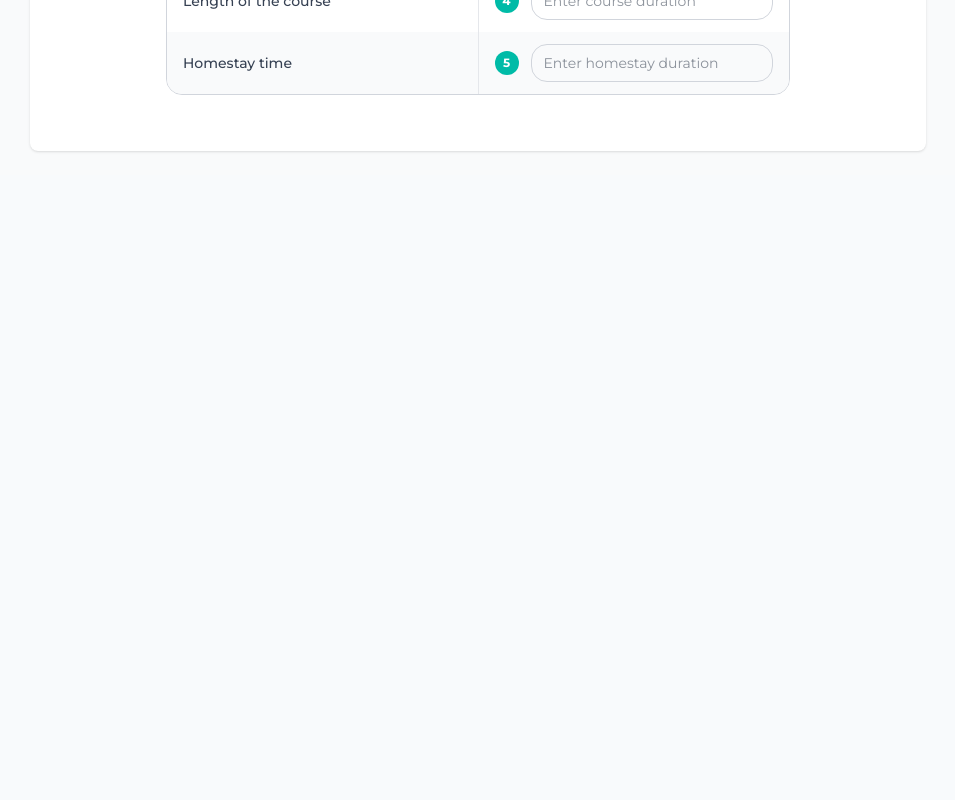
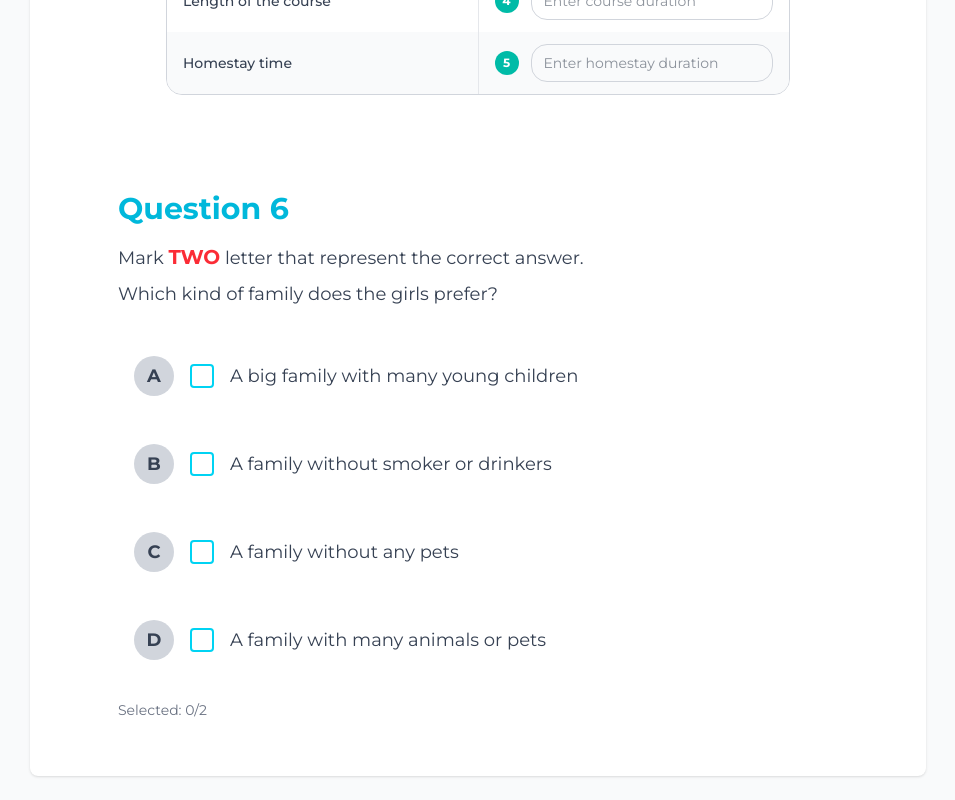
Before and after one commit to GoktugMuratDemir/exams, a Next.js app: page /exams/simulation/listening in a window 1280 px wide. Shown: the part 822-1622 px from the top of the page, without its empty margins (162-1117 px from the left). Before the commit the page ends 997 px from the top, so only its background shows below. Built offline with nearby package versions, Linux system fonts and the light colour scheme.

Commit message:
Question 6 section compalted

```diff
--- a/src/app/exams/simulation/listening/page.tsx
+++ b/src/app/exams/simulation/listening/page.tsx
@@ -2,6 +2,7 @@
 
 import Header from "./sections/header";
 import Questions1To5Section from "./sections/questions-1-to-5-section";
+import Questions6Section from "./sections/questions-6-section";
 
 export default function ListeningPage() {
   const handleSubmit = () => {
@@ -42,6 +43,11 @@ export default function ListeningPage() {
             </div>
 
             <Questions1To5Section />
+
+            {/* Questions 6 Section */}
+            <div className="mt-12">
+              <Questions6Section />
+            </div>
           </div>
         </div>
       </div>
--- /dev/null
+++ b/src/app/exams/simulation/listening/sections/questions-6-section.tsx
@@ -0,0 +1,116 @@
+"use client";
+
+import React, { useState } from "react";
+
+interface Option {
+  id: string;
+  text: string;
+}
+
+const Questions6Section = () => {
+  const [selectedAnswers, setSelectedAnswers] = useState<string[]>([]);
+
+  const options: Option[] = [
+    { id: "A", text: "A big family with many young children" },
+    { id: "B", text: "A family without smoker or drinkers" },
+    { id: "C", text: "A family without any pets" },
+    { id: "D", text: "A family with many animals or pets" },
+  ];
+
+  const handleOptionToggle = (optionId: string) => {
+    setSelectedAnswers((prev) => {
+      if (prev.includes(optionId)) {
+        return prev.filter((id) => id !== optionId);
+      } else {
+        // Limit to 2 selections as per the instruction "Mark TWO letter"
+        if (prev.length < 2) {
+          return [...prev, optionId];
+        }
+        return prev;
+      }
+    });
+  };
+
+  return (
+    <div className="max-w-3xl mx-auto p-6 bg-white">
+      {/* Question Header */}
+      <div className="mb-8">
+        <h2 className="text-3xl font-bold text-cyan-500 mb-4">Question 6</h2>
+
+        {/* Instructions */}
+        <p className="text-lg text-gray-700 mb-2">
+          Mark <span className="text-red-500 font-bold text-xl">TWO</span>{" "}
+          letter that represent the correct answer.
+        </p>
+
+        {/* Question Text */}
+        <p className="text-lg text-gray-700 mb-6">
+          Which kind of family does the girls prefer?
+        </p>
+      </div>
+
+      {/* Options */}
+      <div className="space-y-4">
+        {options.map((option) => (
+          <div
+            key={option.id}
+            className="flex items-center gap-4 p-4 hover:bg-gray-50 rounded-lg transition-colors cursor-pointer"
+            onClick={() => handleOptionToggle(option.id)}
+          >
+            {/* Option Letter Circle */}
+            <div className="w-10 h-10 bg-gray-300 text-gray-700 rounded-full flex items-center justify-center text-lg font-bold flex-shrink-0">
+              {option.id}
+            </div>
+
+            {/* Checkbox */}
+            <div className="relative">
+              <div
+                className={`w-6 h-6 border-2 border-cyan-400 rounded flex items-center justify-center transition-colors ${
+                  selectedAnswers.includes(option.id)
+                    ? "bg-cyan-400"
+                    : "bg-white"
+                }`}
+              >
+                {selectedAnswers.includes(option.id) && (
+                  <svg
+                    className="w-4 h-4 text-white"
+                    fill="currentColor"
+                    viewBox="0 0 20 20"
+                  >
+                    <path
+                      fillRule="evenodd"
+                      d="M16.707 5.293a1 1 0 010 1.414l-8 8a1 1 0 01-1.414 0l-4-4a1 1 0 011.414-1.414L8 12.586l7.293-7.293a1 1 0 011.414 0z"
+                      clipRule="evenodd"
+                    />
+                  </svg>
+                )}
+              </div>
+            </div>
+
+            {/* Option Text */}
+            <p className="text-lg text-gray-700 flex-1 select-none">
+              {option.text}
+            </p>
+          </div>
+        ))}
+      </div>
+
+      {/* Selection Counter */}
+      <div className="mt-6 text-sm text-gray-500">
+        Selected: {selectedAnswers.length}/2
+        {selectedAnswers.length === 2 && (
+          <span className="ml-2 text-green-600 font-medium">
+            ✓ Two answers selected
+          </span>
+        )}
+        {selectedAnswers.length > 0 && selectedAnswers.length < 2 && (
+          <span className="ml-2 text-orange-600 font-medium">
+            Select {2 - selectedAnswers.length} more
+          </span>
+        )}
+      </div>
+    </div>
+  );
+};
+
+export default Questions6Section;
```
